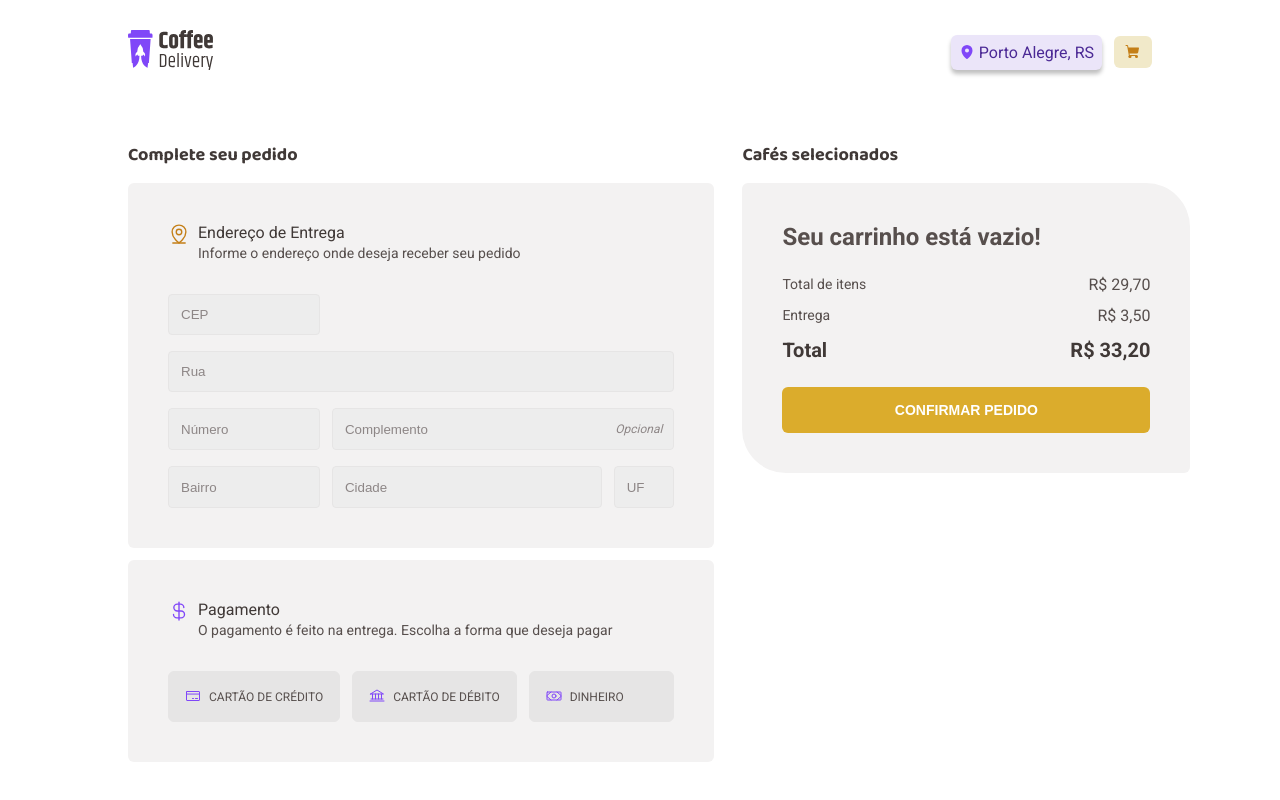
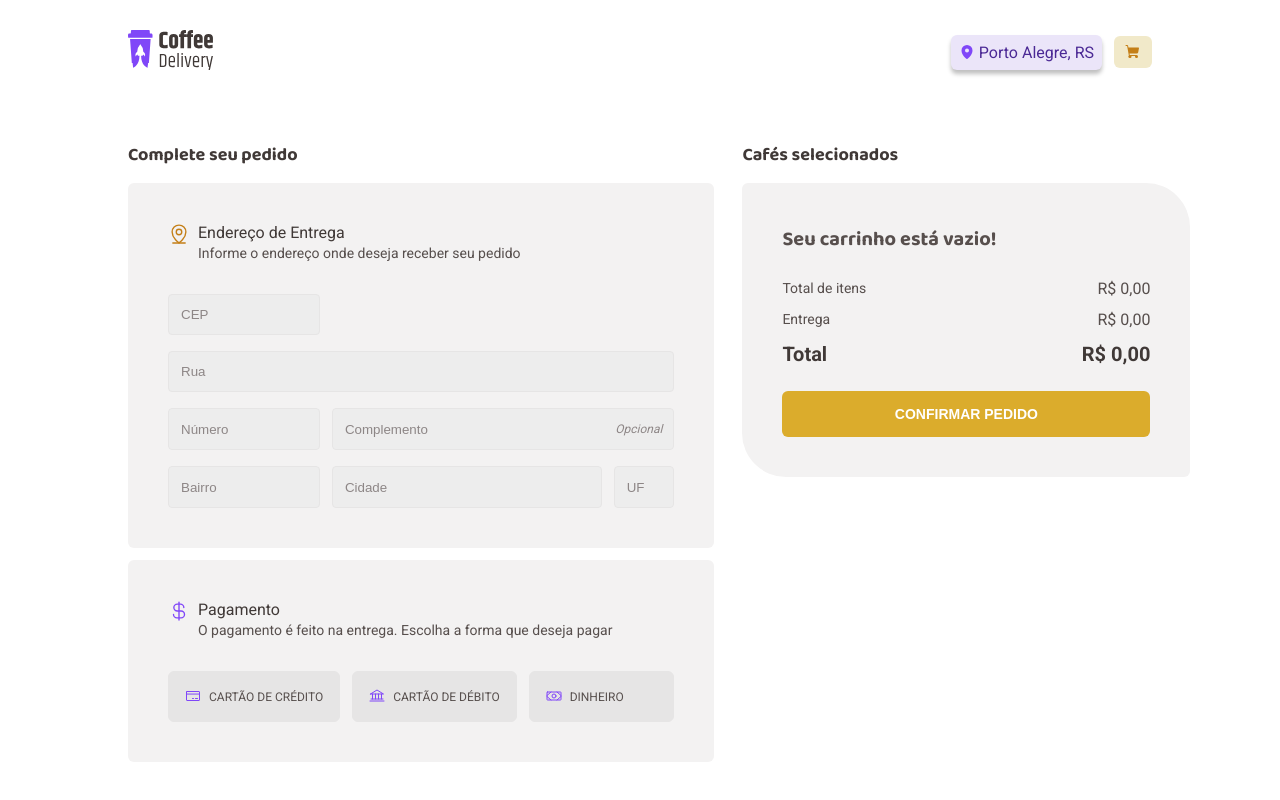
Before and after one commit to rafaelmfs/Coffee-Delivery, a React (Vite) app: page /checkout in a window 1280 px wide. Built offline with nearby package versions, Linux system fonts and the light colour scheme.

Commit message:
Terminando as funções do carrinho de adicionar, remover, incrementar e decrementar e organizando o cartContext e o cartReducer

```diff
--- a/src/components/CoffeeCardCart/index.tsx
+++ b/src/components/CoffeeCardCart/index.tsx
@@ -1,36 +1,36 @@
 import { Trash } from 'phosphor-react'
-import { useContext, useState } from 'react'
+import { useContext } from 'react'
 import { CartContext } from '../../contexts/CartContext'
 import { CartItem } from '../../interfaces/CartItem'
 import { Counter } from '../Counter'
 import { Actions, Card } from './style'
 
-export function CoffeeCardCart({ item, numberOfItems }: CartItem) {
-  const [quantity, setQuantity] = useState(numberOfItems)
+export function CoffeeCardCart({ coffee, numberOfItems }: CartItem) {
   const cartContext = useContext(CartContext)
-  const { dispach } = cartContext
+  const { incrementItemQuantity, decrementItemQuantity, removeItemFromCart } =
+    cartContext
 
   function handleIncrementQuantity() {
-    setQuantity((state) => state + 1)
+    incrementItemQuantity(coffee.id)
   }
   function handleDecrementQuantity() {
-    quantity > 1 && setQuantity((state) => state - 1)
+    decrementItemQuantity(coffee.id)
   }
 
   function handleRemoveButton() {
-    dispach({ type: 'removeItem', payload: item.id })
+    removeItemFromCart(coffee.id)
   }
 
-  const price = item.price * quantity
+  const price = coffee.price * numberOfItems
 
   return (
     <Card>
-      <img src={item.image} alt="" />
+      <img src={coffee.image} alt="" />
       <div className="details">
-        <span className="name">{item.name}</span>
+        <span className="name">{coffee.name}</span>
         <Actions>
           <Counter
-            quantity={quantity}
+            quantity={numberOfItems}
             incrementQuantity={handleIncrementQuantity}
             decrementQuantity={handleDecrementQuantity}
           />
--- a/src/components/CoffeeCardCatalog/index.tsx
+++ b/src/components/CoffeeCardCatalog/index.tsx
@@ -1,6 +1,7 @@
 import { ShoppingCart } from 'phosphor-react'
 import { useContext, useState } from 'react'
 import { CartContext } from '../../contexts/CartContext'
+import { CartItem } from '../../interfaces/CartItem'
 import { Coffee } from '../../interfaces/Coffee'
 import { Counter } from '../Counter'
 import { Card } from './style'
@@ -12,7 +13,7 @@ interface CoffeeCardCatalogProps {
 export function CoffeeCardCatalog({ coffeeItem }: CoffeeCardCatalogProps) {
   const [quantity, setQuantity] = useState(1)
   const cartContext = useContext(CartContext)
-  const { dispach } = cartContext
+  const { addItemToCart } = cartContext
 
   function handleIncrementQuantity() {
     setQuantity((state) => state + 1)
@@ -22,10 +23,7 @@ export function CoffeeCardCatalog({ coffeeItem }: CoffeeCardCatalogProps) {
   }
 
   function handleAddCart() {
-    dispach({
-      type: 'addItem',
-      payload: { item: coffeeItem, numberOfItems: quantity },
-    })
+    addItemToCart({ coffee: coffeeItem, numberOfItems: quantity } as CartItem)
   }
 
   return (
--- a/src/components/CoffeeCardCatalog/style.ts
+++ b/src/components/CoffeeCardCatalog/style.ts
@@ -83,6 +83,6 @@ export const Card = styled.div`
   }
 
   @media (min-width: 1400px) {
-    width: 16rem;
+    width: 16.5rem;
   }
 `
--- a/src/contexts/CartContext.tsx
+++ b/src/contexts/CartContext.tsx
@@ -1,9 +1,14 @@
 import { createContext, ReactNode, useReducer } from 'react'
 import { CartItem } from '../interfaces/CartItem'
+import { actionTypes } from '../reducers/CartReducer/actionTypes'
+import { cartItemsReducer } from '../reducers/CartReducer/cartItem'
 
 interface CartContextItems {
   items: CartItem[]
-  dispach: any
+  addItemToCart: (cartItem: CartItem) => void
+  incrementItemQuantity: (id: number) => void
+  decrementItemQuantity: (id: number) => void
+  removeItemFromCart: (id: number) => void
 }
 
 interface CartContextProviderProps {
@@ -12,27 +17,38 @@ interface CartContextProviderProps {
 
 export const CartContext = createContext({} as CartContextItems)
 
-function cartItemsReducer(state: CartItem[], actions: any) {
-  switch (actions.type) {
-    case 'addItem': {
-      return [...state, actions.payload]
-    }
-    case 'removeItem': {
-      const newList = state.filter((item) => item.item.id !== actions.payload)
-      return [...newList]
-    }
-
-    default: {
-      return [...state]
-    }
-  }
-}
-
 export function CartContextProvider({ children }: CartContextProviderProps) {
   const [items, dispach] = useReducer(cartItemsReducer, [])
 
+  function addItemToCart(cartItem: CartItem) {
+    dispach({
+      type: actionTypes.ADD_ITEM_TO_CART,
+      payload: cartItem,
+    })
+  }
+
+  function incrementItemQuantity(coffeeId: number) {
+    dispach({ type: actionTypes.INCREMENT_QUANTITY, payload: coffeeId })
+  }
+
+  function decrementItemQuantity(coffeeId: number) {
+    dispach({ type: actionTypes.DECREMENT_QUANTITY, payload: coffeeId })
+  }
+
+  function removeItemFromCart(coffeeId: number) {
+    dispach({ type: actionTypes.REMOVE_ITEM_FROM_CART, payload: coffeeId })
+  }
+
   return (
-    <CartContext.Provider value={{ items, dispach }}>
+    <CartContext.Provider
+      value={{
+        items,
+        addItemToCart,
+        incrementItemQuantity,
+        decrementItemQuantity,
+        removeItemFromCart,
+      }}
+    >
       {children}
     </CartContext.Provider>
   )
--- a/src/interfaces/CartItem.ts
+++ b/src/interfaces/CartItem.ts
@@ -1,6 +1,6 @@
 import { Coffee } from './Coffee'
 
 export interface CartItem {
-  item: Coffee
+  coffee: Coffee
   numberOfItems: number
 }
--- a/src/pages/Checkout/index.tsx
+++ b/src/pages/Checkout/index.tsx
@@ -23,6 +23,12 @@ import { CartContext } from '../../contexts/CartContext'
 export function Checkout() {
   const cartContext = useContext(CartContext)
   const { items } = cartContext
+
+  const totalItemsValue = items.reduce((total, item) => {
+    return (total += item.coffee.price * item.numberOfItems)
+  }, 0)
+  const deliveryValue = items.length === 0 ? 0 : 3
+  const totalValue = totalItemsValue + deliveryValue
 
   function onsubmitHandle(event: any) {
     event.preventDefault()
@@ -106,31 +112,40 @@ export function Checkout() {
           <CardDefault radius={true}>
             <CoffeeCard>
               <ul>
-                {items.length >= 1 ? (
+                {items.length === 0 ? (
+                  <strong className="emptyCart">
+                    Seu carrinho está vazio!
+                  </strong>
+                ) : (
                   items.map((coffee) => (
-                    <li key={new Date().toISOString()}>
+                    <li key={coffee.coffee.id}>
                       <CoffeeCardCart
                         numberOfItems={coffee.numberOfItems}
-                        item={coffee.item}
+                        coffee={coffee.coffee}
                       />
                     </li>
                   ))
-                ) : (
-                  <h2>Seu carrinho está vazio!</h2>
                 )}
               </ul>
               <ValuesWrapper>
                 <div>
                   <span className="total-title">Total de itens</span>
-                  <span>R$ 29,70</span>
+                  <span>
+                    R$ {String(totalItemsValue.toFixed(2)).replace('.', ',')}
+                  </span>
+                  {/* <span>R$ 20,00</span> */}
                 </div>
                 <div>
                   <span className="total-title">Entrega</span>
-                  <span className="value">R$ 3,50</span>
+                  <span className="value">
+                    R$ {String(deliveryValue.toFixed(2)).replace('.', ',')}
+                  </span>
                 </div>
                 <div>
                   <span>Total</span>
-                  <span className="value">R$ 33,20</span>
+                  <span className="value">
+                    R$ {String(totalValue.toFixed(2)).replace('.', ',')}
+                  </span>
                 </div>
               </ValuesWrapper>
 
--- a/src/pages/Checkout/style.ts
+++ b/src/pages/Checkout/style.ts
@@ -153,6 +153,11 @@ export const CoffeeCard = styled.div`
     overflow: auto;
   }
 
+  .emptyCart {
+    font-family: 'Baloo 2';
+    font-size: 20px;
+  }
+
   li:first-child {
     padding-top: 0;
     padding-bottom: 1.5rem;
--- a/src/pages/Home/Components/CoffeeMenu/style.ts
+++ b/src/pages/Home/Components/CoffeeMenu/style.ts
@@ -63,6 +63,10 @@ export const CoffeeList = styled.div`
   align-items: center;
   flex-wrap: wrap;
   column-gap: 1rem;
-  row-gap: 2rem;
+  row-gap: 2.5rem;
   margin-top: 3.375rem;
+
+  @media (min-width: 1400px) {
+    column-gap: 2rem;
+  }
 `
--- /dev/null
+++ b/src/reducers/CartReducer/actionTypes.ts
@@ -0,0 +1,6 @@
+export const actionTypes = {
+  ADD_ITEM_TO_CART: 'addItem',
+  REMOVE_ITEM_FROM_CART: 'removeItem',
+  INCREMENT_QUANTITY: 'incrementQuantity',
+  DECREMENT_QUANTITY: 'decrementQuantity',
+}
--- /dev/null
+++ b/src/reducers/CartReducer/cartItem.ts
@@ -0,0 +1,59 @@
+import { CartItem } from '../../interfaces/CartItem'
+import { actionTypes } from './actionTypes'
+
+export function cartItemsReducer(state: CartItem[], actions: any) {
+  switch (actions.type) {
+    case actionTypes.ADD_ITEM_TO_CART: {
+      return [...state, actions.payload]
+    }
+    case actionTypes.REMOVE_ITEM_FROM_CART: {
+      const newList = state.filter((item) => item.coffee.id !== actions.payload)
+      return [...newList]
+    }
+    case actionTypes.INCREMENT_QUANTITY: {
+      const cartItem = state.find((item) => item.coffee.id === actions.payload)
+      if (cartItem) {
+        const numberOfItems = cartItem.numberOfItems + 1
+        const newItem: CartItem = {
+          coffee: cartItem.coffee,
+          numberOfItems,
+        }
+        const index = state.findIndex(
+          (item) => item.coffee.id === actions.payload,
+        )
+        const newList = [
+          ...state.slice(0, index),
+          newItem,
+          ...state.slice(index + 1),
+        ]
+        return [...newList]
+      }
+      return [...state]
+    }
+    case actionTypes.DECREMENT_QUANTITY: {
+      const cartItem = state.find((item) => item.coffee.id === actions.payload)
+      if (cartItem) {
+        const numberOfItems =
+          cartItem.numberOfItems > 1 ? cartItem.numberOfItems - 1 : 1
+        const newItem: CartItem = {
+          coffee: cartItem.coffee,
+          numberOfItems,
+        }
+        const index = state.findIndex(
+          (item) => item.coffee.id === actions.payload,
+        )
+        const newList = [
+          ...state.slice(0, index),
+          newItem,
+          ...state.slice(index + 1),
+        ]
+        return [...newList]
+      }
+      return [...state]
+    }
+
+    default: {
+      return [...state]
+    }
+  }
+}
```
